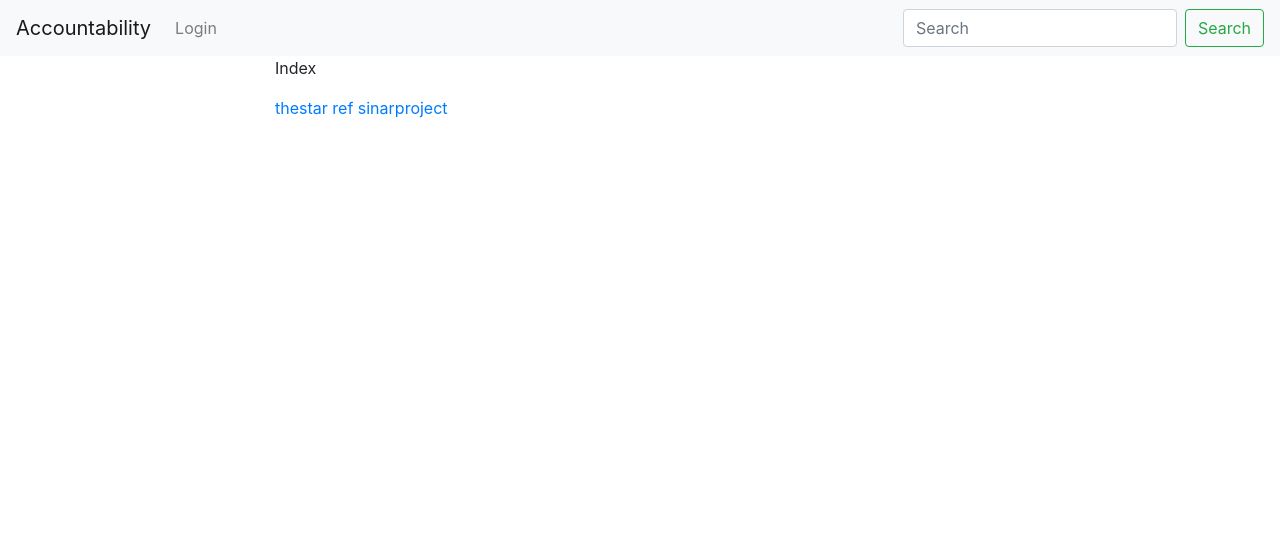
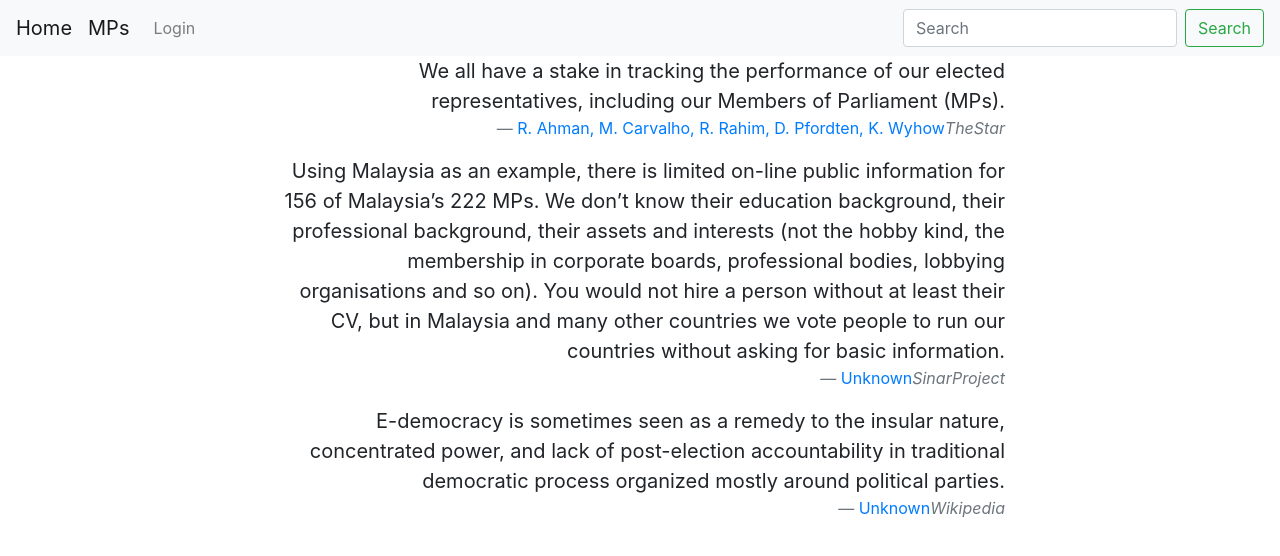
Before and after one commit to quiksilv/scrutiny, a Django app: page / in a window 1280 px wide. Shown: the top 556 px of the page. Run offline with Django 3.2, Linux system fonts and the light colour scheme; some libraries are stand-ins or nearby versions.

Commit message:
quotes in index

```diff
--- a/templates/base.html
+++ b/templates/base.html
@@ -4,11 +4,12 @@
     <meta charset="utf-8">
     <meta name="viewport" content="width=device-width, initial-scale=1, shrink-to-fit=no">
     <link rel="stylesheet" href="https://stackpath.bootstrapcdn.com/bootstrap/4.5.2/css/bootstrap.min.css" integrity="sha384-JcKb8q3iqJ61gNV9KGb8thSsNjpSL0n8PARn9HuZOnIxN0hoP+VmmDGMN5t9UJ0Z" crossorigin="anonymous">
-    <title>Accountability</title>
+    <title>Scrutiny</title>
   </head>
   <body>
     <nav class="navbar navbar-expand-lg navbar-light bg-light">
-      <a class="navbar-brand" href="/politicians/">Accountability</a>
+      <a class="navbar-brand" href="/">Home</a>
+      <a class="navbar-brand" href="/politicians/">MPs</a>
       <button class="navbar-toggler" type="button" data-toggle="collapse" data-target="#navbarSupportedContent" aria-controls="navbarSupportedContent" aria-expanded="false" aria-label="Toggle navigation">
         <span class="navbar-toggler-icon"></span>
       </button>
--- a/templates/index.html
+++ b/templates/index.html
@@ -1,6 +1,23 @@
 {% extends 'base.html' %}
 {% block content %}
-<p>Index</p>
-<a href="https://www.thestar.com.my/news/nation/2020/01/11/how-effective-was-your-mp-in-parliament-find-out-here">thestar ref</a>
-<a href="https://sinarproject.org/open-government/updates/why-are-there-no-electoral-or-elected-representative-apps-for-malaysia">sinarproject</a>
+<div class="highlight">
+  <blockquote class="blockquote text-right">
+    <p class="mb-0">We all have a stake in tracking the performance of our elected representatives, including our Members of Parliament (MPs).</p>
+    <footer class="blockquote-footer"><a href="https://www.thestar.com.my/news/nation/2020/01/11/how-effective-was-your-mp-in-parliament-find-out-here">R. Ahman, M. Carvalho, R. Rahim, D. Pfordten, K. Wyhow</a><cite title="TheStar">TheStar</cite></footer>
+  </blockquote>
+</div>
+
+<div>
+  <blockquote class="blockquote text-right">
+    <p class="mb-0">Using Malaysia as an example, there is limited on-line public information for 156 of Malaysia’s 222 MPs. We don’t know their education background, their professional background, their assets and interests (not the hobby kind, the membership in corporate boards, professional bodies, lobbying organisations and so on). You would not hire a person without at least their CV, but in Malaysia and many other countries we vote people to run our countries without asking for basic information.</p>
+    <footer class="blockquote-footer"><a href="https://sinarproject.org/open-government/updates/why-are-there-no-electoral-or-elected-representative-apps-for-malaysia">Unknown</a><cite title="SinarProject">SinarProject</cite></footer>
+  </blockquote>
+</div>
+
+<div class="highlight">
+  <blockquote class="blockquote text-right">
+    <p class="mb-0">E-democracy is sometimes seen as a remedy to the insular nature, concentrated power, and lack of post-election accountability in traditional democratic process organized mostly around political parties.</p>
+    <footer class="blockquote-footer"><a href="https://en.wikipedia.org/wiki/E-democracy">Unknown</a><cite title="Wikipedia">Wikipedia</cite></footer>
+  </blockquote>
+</div>
 {% endblock %}
```
